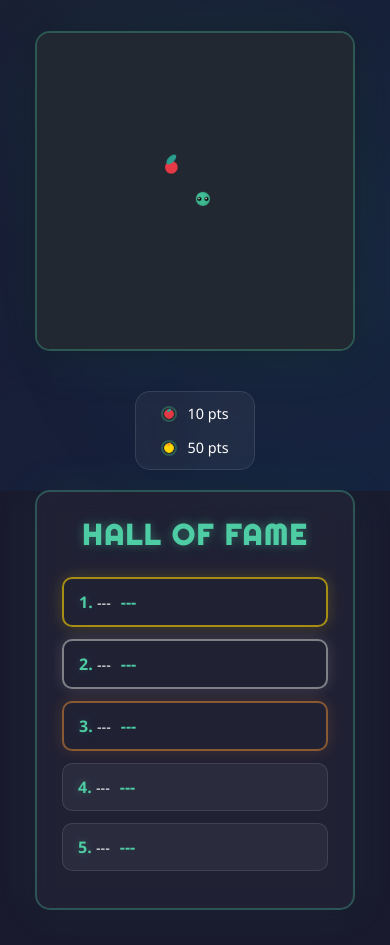
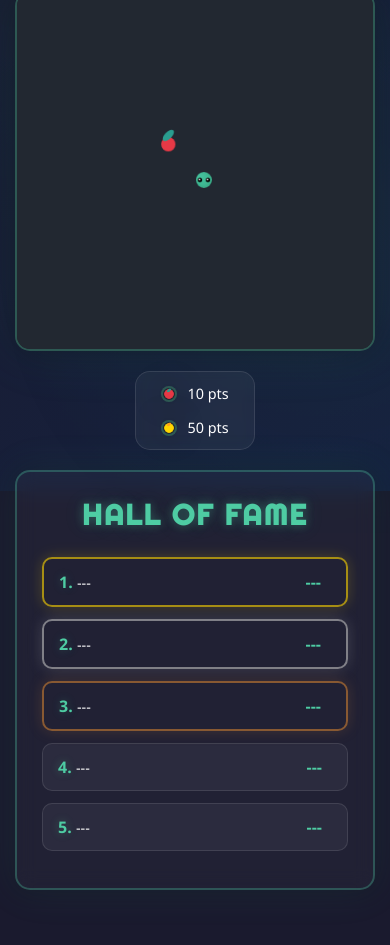
Before and after one commit to MariusChristensen/cursor-guided-game, a website built with Vite: page src/index.html in a window 390 px wide. Shown: the part 353-1298 px from the top of the page. Built offline with nearby package versions, Linux system fonts and the light colour scheme; some packages are replaced by stand-ins of ours; no server answers; the database is empty.

Commit message:
fix: improve layout alignment and hall of fame spacing
- Match width between game container and hall of fame
- Add proper spacing between names and scores in hall of fame list

```diff
--- a/src/styles.css
+++ b/src/styles.css
@@ -114,14 +114,11 @@ h1 {
 *============================================================================*/
 /* Main game area wrapper */
 .game-container {
-  width: 100%;
-  max-width: 800px;
+  width: 400px;
+  margin: 0 auto;
   display: flex;
   flex-direction: column;
   align-items: center;
-  gap: 20px;
-  padding: 20px;
-  margin: 0 auto;
 }
 
 /* Game canvas with glowing border */
@@ -144,6 +141,7 @@ canvas:hover {
 *============================================================================*/
 /* Score display container */
 .score-container {
+  width: 100%;
   display: flex;
   justify-content: center;
   gap: 40px;
@@ -227,17 +225,17 @@ canvas:hover {
 /* Main leaderboard container */
 .high-score-list {
   width: 100%;
-  max-width: 600px;
   padding: 25px;
+  margin: 20px 0;
   border: 2px solid rgba(78, 204, 163, 0.3);
   border-radius: 15px;
   background: rgba(255, 255, 255, 0.03);
   backdrop-filter: blur(10px);
   -webkit-backdrop-filter: blur(10px); /* For Safari */
-  margin: 20px auto;
   box-shadow: 0 0 20px rgba(0, 0, 0, 0.2), 0 0 40px rgba(78, 204, 163, 0.1);
   position: relative; /* Ensure proper stacking context */
   z-index: 1; /* Ensure proper stacking context */
+  left: 0;
 }
 
 /* Header section with title and clear button */
@@ -293,20 +291,22 @@ canvas:hover {
   min-width: 30px;
 }
 
-/* Player name styling */
+/* Player name styling with right margin */
 #topScores .player-name {
   color: white;
   font-weight: 500;
   overflow: hidden;
   text-overflow: ellipsis;
   white-space: nowrap;
+  margin-right: 20px;
 }
 
-/* Score value styling */
+/* Score value styling with left margin */
 #topScores .score-value {
   color: var(--color-primary);
   font-weight: bold;
   font-size: 1.1rem;
+  margin-left: auto;
 }
 
 /* Top 3 special styling */
@@ -665,12 +665,6 @@ button:focus-visible {
 @media (max-width: 1200px) {
   .game-container {
     grid-template-columns: 1fr;
-    max-width: 800px;
-  }
-
-  .high-score-list {
-    max-width: 600px;
-    margin: 0 auto;
   }
 }
 
@@ -779,3 +773,11 @@ button:focus-visible {
     box-shadow: 0 4px 6px rgba(0, 0, 0, 0.1), 0 0 20px rgba(78, 204, 163, 0.2);
   }
 }
+
+/* For mobile responsiveness */
+@media (max-width: 440px) {
+  .game-container,
+  .high-score-list {
+    width: 100%;
+  }
+}
```
